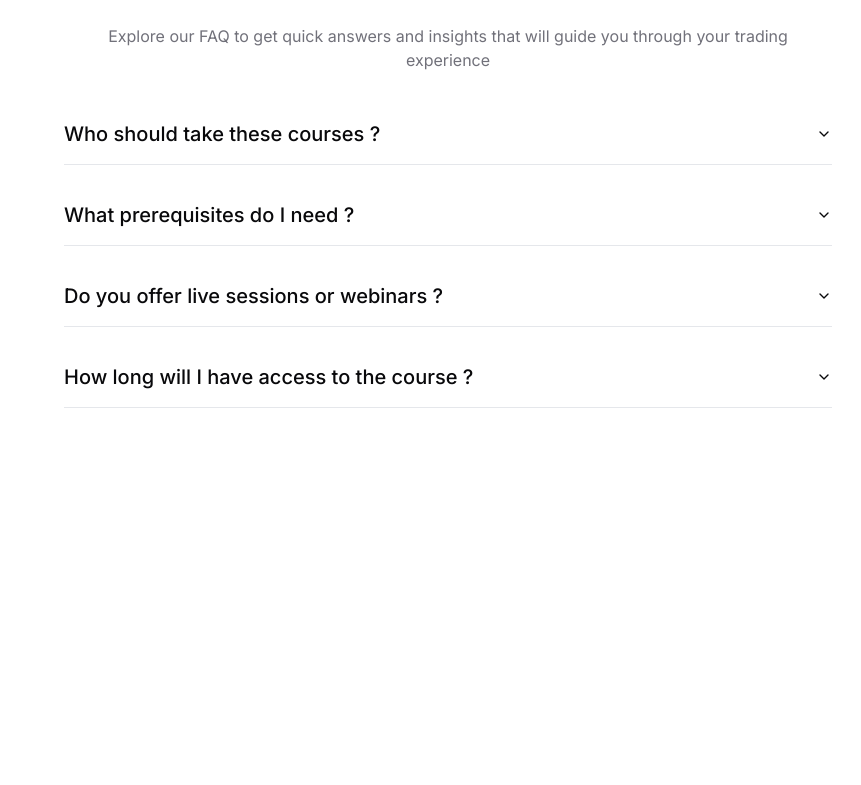
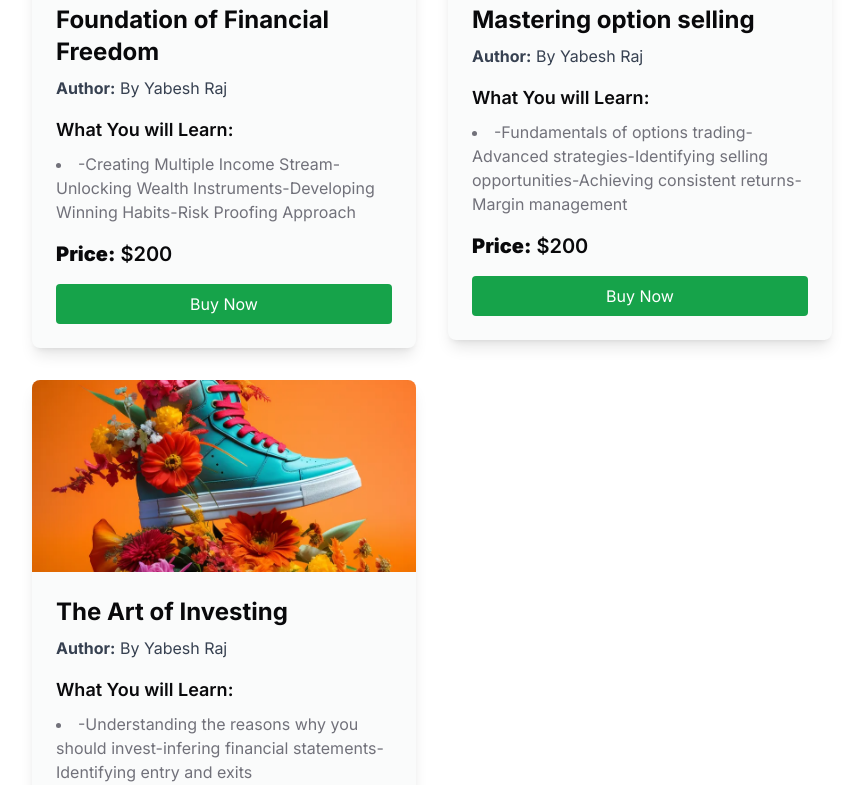
Before and after one commit to arun-murali0/xplore-Finance, a Next.js app: page / in a window 1280 px wide. Shown: the part 1675-2460 px from the top of the page, without its empty margins (192-1053 px from the left). Before the commit the page ends 2191 px from the top, so only its background shows below. Built offline with nearby package versions, Linux system fonts and the light colour scheme.

Commit message:
product-ui finised

```diff
--- /dev/null
+++ b/src/components/ui/productCard.tsx
@@ -0,0 +1,49 @@
+// components/ProductCard.js
+import Image, { StaticImageData } from "next/image";
+import React, { FC } from "react";
+import dummy from "../../../public/dummy.webp";
+
+interface cardProp {
+  title: String;
+  author: String;
+  price: String;
+  imageUrl?: StaticImageData;
+  content: String;
+}
+
+const ProductCard: FC<cardProp> = ({
+  title,
+  author,
+  imageUrl,
+  price = 200,
+  content,
+}) => {
+  return (
+    <div className="max-w-sm rounded-lg overflow-hidden shadow-lg bg-card m-4">
+      <Image className="w-full h-48 object-cover" src={dummy} alt={""} />
+      <div className="p-6">
+        <h3 className="text-2xl font-bold mb-2">{title}</h3>
+        <p className="text-gray-700 mb-4">
+          <strong>Author:</strong> {author}
+        </p>
+
+        <h4 className="font-semibold text-lg mb-2">What You will Learn:</h4>
+        <ul className="list-disc list-inside text-muted-foreground mb-4">
+          <li>{content}</li>
+        </ul>
+
+        <p className="font-semibold text-xl mb-4">
+          <strong>Price:</strong> ${price}
+        </p>
+        <a
+          href="#"
+          className="block w-full bg-green-600 hover:bg-green-500 text-white text-center py-2 rounded transition"
+        >
+          Buy Now
+        </a>
+      </div>
+    </div>
+  );
+};
+
+export default ProductCard;
--- a/src/constant/index.tsx
+++ b/src/constant/index.tsx
@@ -61,18 +61,6 @@ export const CardDetails = [
     ],
   },
   {
-    cardTitle: "The Art of Investing",
-    cardAuthor: "By Yabesh Raj",
-    cardDescription: "",
-    cardFooter: "know more",
-    cardImage: "",
-    learn: [
-      "-Understanding the reasons why you should invest",
-      "-infering financial statements",
-      "-Identifying entry and exits",
-    ],
-  },
-  {
     cardTitle: "Mastering option selling",
     cardAuthor: "By Yabesh Raj",
     cardDescription: "",
@@ -86,4 +74,16 @@ export const CardDetails = [
       "-Margin management",
     ],
   },
+  {
+    cardTitle: "The Art of Investing",
+    cardAuthor: "By Yabesh Raj",
+    cardDescription: "",
+    cardFooter: "know more",
+    cardImage: "",
+    learn: [
+      "-Understanding the reasons why you should invest",
+      "-infering financial statements",
+      "-Identifying entry and exits",
+    ],
+  },
 ];
--- a/src/view/Products.tsx
+++ b/src/view/Products.tsx
@@ -1,9 +1,11 @@
 import Container from "@/global/container";
 import Wrapper from "@/global/Wrapper";
+import ProductCard from "@/components/ui/productCard";
+import { CardDetails } from "@/constant";
 
 export default function Products() {
   return (
-    <Wrapper className="max-w-3xl mx-auto">
+    <Wrapper className="max-w-5xl mx-auto">
       <Container className=" py-20">
         <div className="flex flex-col justify-center items-center">
           <div className="text-sm text-heading my-2">our Products</div>
@@ -14,7 +16,17 @@ export default function Products() {
             your financial journey.
           </div>
         </div>
-        <div></div>
+        <div className="flex flex-wrap">
+          {CardDetails.map((card, index) => (
+            <div key={index}>
+              <ProductCard
+                title={card.cardTitle}
+                author={card.cardAuthor}
+                content={card.learn}
+              />
+            </div>
+          ))}
+        </div>
       </Container>
     </Wrapper>
   );
```
